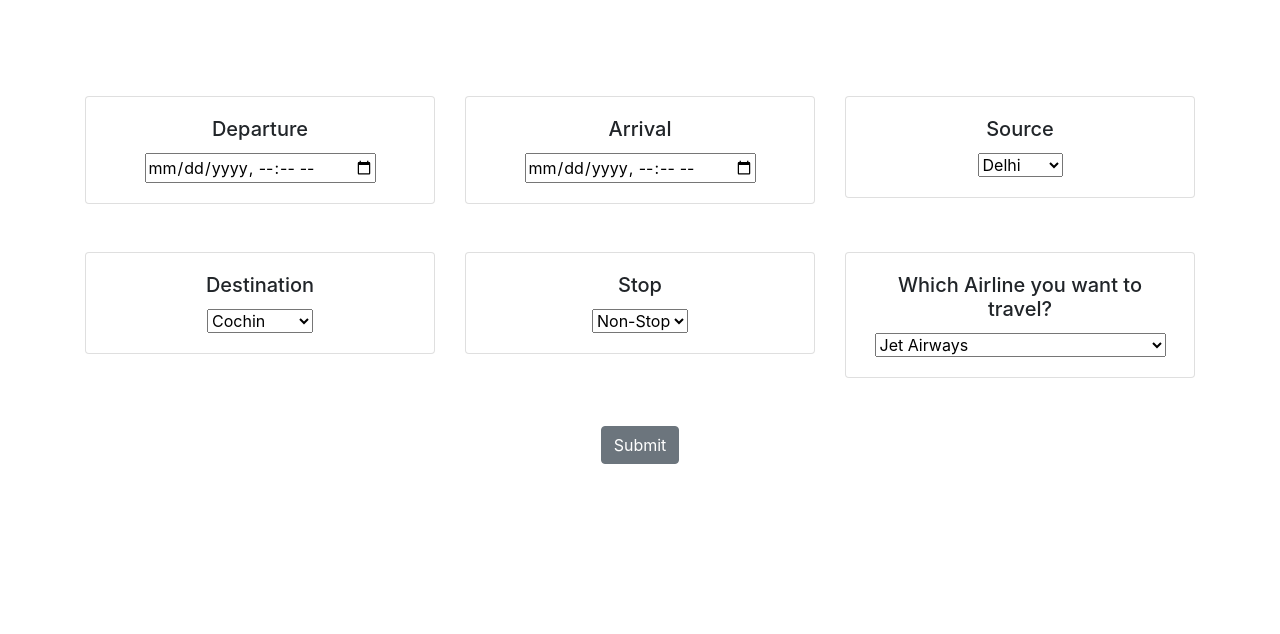
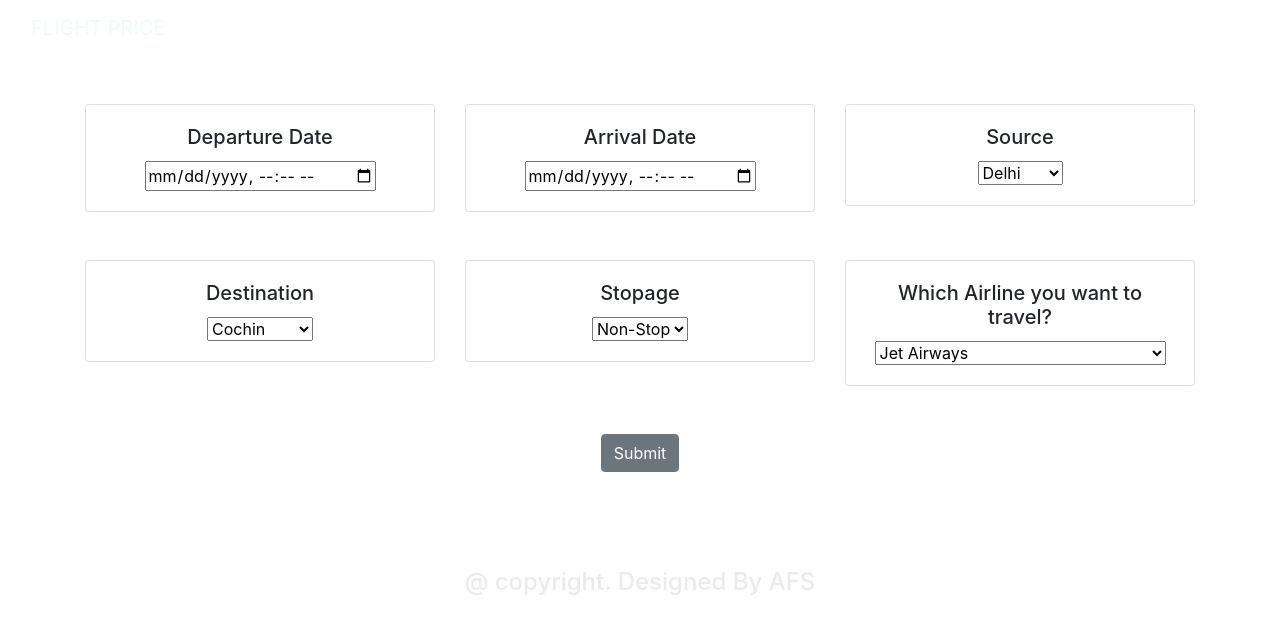
Before and after one commit to farizkhan0687/ROSPL_project, a Flask app: page / in a window 1280 px wide. Shown: the top 634 px of the page. Run offline with Flask 2, Linux system fonts and the light colour scheme; parts of the project's set-up code (start-up, migrations or seed data) failed here and were passed over; some libraries are stand-ins or nearby versions.

Commit message:
Modify html page

```diff
--- a/templates/home.html
+++ b/templates/home.html
@@ -1,56 +1,64 @@
 <html lang="en">
+
 <head>
-    <meta charset="UTF-8" />
-    <meta name="viewport" content="width=device-width, initial-scale=1.0" />
+    <meta charset="UTF-8">
+    <meta name="viewport" content="width=device-width, initial-scale=1.0">
     <title>Flight Price Prediction</title>
 
+
     <!-- BootStrap -->
-    <link
-      rel="stylesheet"
-      href="https://stackpath.bootstrapcdn.com/bootstrap/4.5.0/css/bootstrap.min.css"
-      integrity="sha384-9aIt2nRpC12Uk9gS9baDl411NQApFmC26EwAOH8WgZl5MYYxFfc+NcPb1dKGj7Sk"
-      crossorigin="anonymous"
-    />
+    <link rel="stylesheet" href="https://stackpath.bootstrapcdn.com/bootstrap/4.5.0/css/bootstrap.min.css"
+        integrity="sha384-9aIt2nRpC12Uk9gS9baDl411NQApFmC26EwAOH8WgZl5MYYxFfc+NcPb1dKGj7Sk" crossorigin="anonymous">
+
 
     <!-- css -->
-    <link rel="stylesheet" href="static/css/styles.css" />
+    <link rel="stylesheet" href="static/css/styles.css">
+
+
 </head>
 
 <body>
-    <br /><br />
-    <br /><br />
-    <!-- changes -->
+
+    <!-- As a heading -->
+    <nav class="navbar navbar-inverse navbar-fixed-top">
+        <div class="container-fluid">
+            <div class="navbar-header">
+                <a class="navbar-brand" href="/">FLIGHT PRICE</a>
+            </div>
+
+        </div>
+
+    </nav>
+
+    <br><br>
+
+
     <div class="container">
+
+
+
         <form action="\predict" method="post">
+
+
             <div class="row">
                 <div class="col-sm">
                     <div class="card">
                         <div class="card-body">
-                <h5 class="card-title">Departure</h5>
+                            <h5 class="card-title">Departure Date</h5>
                             <!-- Departure -->
-                <input
-                  type="datetime-local"
-                  name="Dep_Time"
-                  id="Dep_Time"
-                  required="required"
-                />
+                            <input type="datetime-local" name="Dep_Time" id="Dep_Time" required="required">
                         </div>
                     </div>
                 </div>
-          <br />
-          <br />
-          <br />
+                <br>
+                <br>
+                <br>
                 <div class="col-sm">
                     <div class="card">
                         <div class="card-body">
-                <h5 class="card-title">Arrival</h5>
+                            <h5 class="card-title">Arrival Date</h5>
                             <!-- Arrival -->
-                <input
-                  type="datetime-local"
-                  name="Arrival_Time"
-                  id="Arrival_Time"
-                  required="required"
-                />
+                            <input type="datetime-local" name="Arrival_Time" id="Arrival_Time" required="required">
                         </div>
                     </div>
                 </div>
@@ -70,8 +78,9 @@
                 </div>
             </div>
 
-        <br />
-        <br />
+            <br>
+            <br>
+
 
             <div class="row">
                 <div class="col-sm">
@@ -92,7 +101,7 @@
                 <div class="col-sm">
                     <div class="card">
                         <div class="card-body">
-                <h5 class="card-title">Stop</h5>
+                            <h5 class="card-title">Stopage</h5>
                             <!-- Total Stops -->
                             <select name="stops" required="required">
                                 <option value="0">Non-Stop</option>
@@ -118,15 +127,10 @@
                                 <option value="Vistara">Vistara</option>
                                 <option value="Air Asia">Air Asia</option>
                                 <option value="GoAir">GoAir</option>
-                  <option value="Multiple carriers Premium economy">
-                    Multiple carriers Premium economy
+                                <option value="Multiple carriers Premium economy">Multiple carriers Premium economy
                                 </option>
-                  <option value="Jet Airways Business">
-                    Jet Airways Business
-                  </option>
-                  <option value="Vistara Premium economy">
-                    Vistara Premium economy
-                  </option>
+                                <option value="Jet Airways Business">Jet Airways Business</option>
+                                <option value="Vistara Premium economy">Vistara Premium economy</option>
                                 <option value="Trujet">Trujet</option>
                             </select>
                         </div>
@@ -134,33 +138,37 @@
                 </div>
             </div>
 
-        <br />
 
-        <br />
+
+            <br>
+
+            <br>
             <!-- Submit -->
-        <input type="submit" value="Submit" class="btn btn-secondary" />
+            <input type="submit" value="Submit" class="btn btn-secondary">
         </form>
-      <br />
+        <br>
         <h3>{{ prediction_text }}</h3>
 
-      <br /><br />
+        <br><br>
+
+        <h4>@ copyright. Designed By AFS</h4>
+
     </div>
 
+
+
+
     <!-- JavaScript -->
-    <script
-      src="https://code.jquery.com/jquery-3.5.1.slim.min.js"
+    <script src="https://code.jquery.com/jquery-3.5.1.slim.min.js"
         integrity="sha384-DfXdz2htPH0lsSSs5nCTpuj/zy4C+OGpamoFVy38MVBnE+IbbVYUew+OrCXaRkfj"
-      crossorigin="anonymous"
-    ></script>
-    <script
-      src="https://cdn.jsdelivr.net/npm/popper.js@1.16.0/dist/umd/popper.min.js"
+        crossorigin="anonymous"></script>
+    <script src="https://cdn.jsdelivr.net/npm/popper.js@1.16.0/dist/umd/popper.min.js"
         integrity="sha384-Q6E9RHvbIyZFJoft+2mJbHaEWldlvI9IOYy5n3zV9zzTtmI3UksdQRVvoxMfooAo"
-      crossorigin="anonymous"
-    ></script>
-    <script
-      src="https://stackpath.bootstrapcdn.com/bootstrap/4.5.0/js/bootstrap.min.js"
+        crossorigin="anonymous"></script>
+    <script src="https://stackpath.bootstrapcdn.com/bootstrap/4.5.0/js/bootstrap.min.js"
         integrity="sha384-OgVRvuATP1z7JjHLkuOU7Xw704+h835Lr+6QL9UvYjZE3Ipu6Tp75j7Bh/kR0JKI"
-      crossorigin="anonymous"
-    ></script>
+        crossorigin="anonymous"></script>
+
 </body>
+
 </html>
```
Also changed, not shown: 1 other file. Lines whose indentation alone changed are shown as unchanged.
